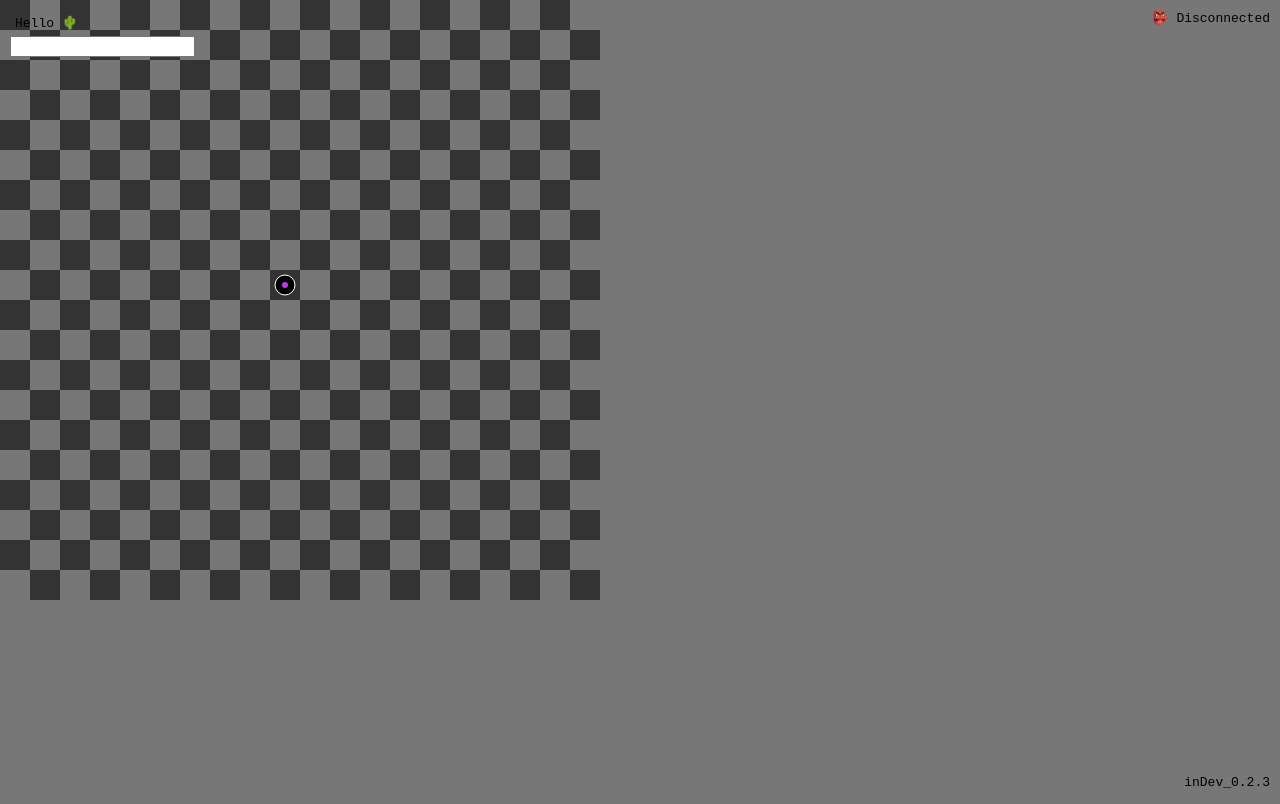
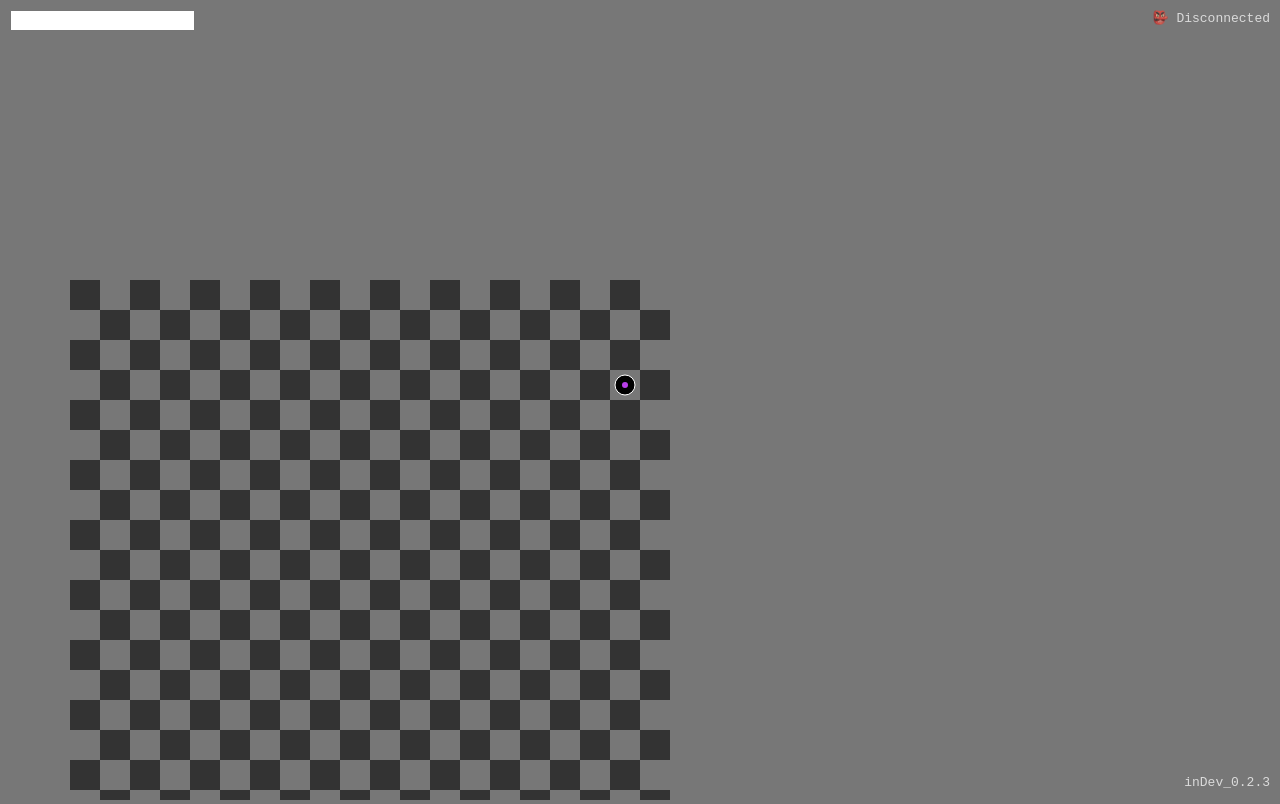
Before and after one commit to Evolveye/CChess.io, a website with bundled scripts: page client/index.html in a window 1280 px wide. Built offline with nearby package versions, Linux system fonts and the light colour scheme; no server answers.

Commit message:
^ chessboard moving & chat

```diff
--- a/app.js
+++ b/app.js
@@ -87,8 +87,6 @@ wss.on( `connection`, ws => {
           wssRooms.get( appWs.room )( type, data, appWs )
     }
   }
-
-  ws.onclose = e => console.log( e.target.appWs.player )
 } )
 
 setInterval( () => {
--- a/client/css/main.css
+++ b/client/css/main.css
@@ -6,6 +6,7 @@ body {
 }
 body > * {
   position: absolute;
+  color: #FFFFFFBB;
 }
 
 .chat {
@@ -13,7 +14,9 @@ body > * {
   top: 10px;
 }
   .chat-message {
-    margin: 5px;
+    margin: 0;
+    padding: 5px;
+    background-color: #00000044;
   }
 
 .canvas-main {
--- a/client/js/chat.js
+++ b/client/js/chat.js
@@ -2,9 +2,7 @@ import ws from "./ws.js"
 
 const chatbox = document.querySelector( `.chat` )
 chatbox.innerHTML = /* html */ `
-  <div class="chat-messages">
-    <p class="chat-message">Hello 🌵</p>
-  </div>
+  <div class="chat-messages"></div>
   <input class="chat-input">
 `
 
@@ -18,9 +16,13 @@ chatInput.onkeydown = e => {
   }
 }
 
+ws.send( `chat-new_message`, `Hello 🌵` )
 ws.on( `chat-new_message`, msg => {
   const message = document.createElement( `p` )
   message.className = `chat-message`
   message.textContent = msg
+
   chatMessages.insertAdjacentElement( `beforeend`, message )
+
+  setTimeout( () => message.remove(), 1000 * 5 )
 } )
--- a/client/js/game.js
+++ b/client/js/game.js
@@ -1,22 +1,26 @@
 import ws from "./ws.js"
 
+function rand( min, max ) {
+  return Math.floor( Math.random() * (max - min) ) + min
+}
+
 class Player {
-  constructor( movingTimeStamp, color ) {
+  constructor( x, y, movingTimestamp, color ) {
     this.id = Math.random()
-    this.x = 10 // Math.floor( Math.random() * 700 )
-    this.y = 10 // Math.floor( Math.random() * 500 )
+    this.x = x
+    this.y = y
 
     this.width = window.innerWidth
     this.height = window.innerHeight
 
     this.color = color
     this.canMove = true
-    this.movingTimeStamp = movingTimeStamp
+    this.movingTimestamp = movingTimestamp
   }
 }
 
 class Game {
-  constructor( width, height, tileSize ) {
+  constructor( width, height, tileSize, playerMovingTimestamp ) {
 
     /* *
      * Structure */
@@ -36,10 +40,19 @@ class Game {
 
     this.pawnColors = [`#4DFF57`, `#7461FF`, `#FF524C`, `#FFC16D`, `#ACFFE7`, `#B83EE8`]
 
-    this.player = new Player( 500, this.pawnColors[ Math.floor( Math.random() * this.pawnColors.length ) ] )
+    this.player = new Player(
+      rand( 1, width ),
+      rand( 1, height ),
+      playerMovingTimestamp,
+      this.pawnColors[ Math.floor( Math.random() * this.pawnColors.length ) ]
+    )
 
     this.entities = []
 
+    this.camera = {
+      x: this.player.width / 2 - this.player.x * tileSize,
+      y: this.player.height / 2 - this.player.y * tileSize
+    }
     this.map = { tileSize, width, height }
 
 
@@ -63,20 +76,29 @@ class Game {
 
   logic() {
     const m = this.map
+    const c = this.camera
     const p = this.player
 
     if ( p.canMove && Game.key( `arrow` ) ) {
-      if ( Game.key( `left` ) && p.x )
+      if ( Game.key( `left` ) && p.x > 1 ) {
+        c.x += m.tileSize
         p.x--
-      else if ( Game.key( `right` ) && p.x < m.width )
+      }
+      else if ( Game.key( `right` ) && p.x < m.width ) {
+        c.x -= m.tileSize
         p.x++
-      else if ( Game.key( `up` ) && p.y )
+      }
+      else if ( Game.key( `up` ) && p.y > 1 ) {
+        c.y += m.tileSize
         p.y--
-      else if ( Game.key( `down` ) && p.y < m.height )
+      }
+      else if ( Game.key( `down` ) && p.y < m.height ) {
+        c.y -= m.tileSize
         p.y++
+      }
 
       p.canMove = false
-      setTimeout( () => p.canMove = true, p.movingTimeStamp )
+      setTimeout( () => p.canMove = true, p.movingTimestamp )
     }
 
     ws.send( `game-player_update`, {
@@ -88,38 +110,52 @@ class Game {
   draw() {
     const m = this.map
     const p = this.player
+    const c = this.camera
     const ctx = this.ctx
     const tSize = m.tileSize
 
     ctx.clearRect( 0, 0, ctx.canvas.width, ctx.canvas.height )
 
-    // map
+
+
+    /* *
+     * Map */
+
     ctx.fillStyle = `#333`
     for ( let y = 0;  y < m.height;  y++ )
       for ( let x = y % 2;  x < m.width;  x += 2 ) {
-        ctx.fillRect( x * tSize, y * tSize, tSize, tSize )
+        ctx.fillRect( c.x + x * tSize, c.y + y * tSize, tSize, tSize )
       }
 
+
+
+    /* *
+     * Entities */
 
     ctx.fillStyle = `#000`
     for ( const e of this.entities ) {
       ctx.beginPath()
-      ctx.arc( (e.x - .5) * tSize, (e.y - .5) * tSize, 10, 0, Math.PI * 2 )
+      ctx.arc( c.x + (e.x - .5) * tSize, c.y + (e.y - .5) * tSize, 10, 0, Math.PI * 2 )
       ctx.closePath()
       ctx.fill()
     }
 
+
+
+    /* *
+     * Player */
+
     ctx.strokeStyle = `white`
     ctx.lineWidth = 1
     ctx.beginPath()
-    ctx.arc( (p.x - .5) * tSize, (p.y - .5) * tSize, 10, 0, Math.PI * 2 )
+    ctx.arc( c.x + (p.x - .5) * tSize, c.y + (p.y - .5) * tSize, 10, 0, Math.PI * 2 )
     ctx.closePath()
     ctx.fill()
     ctx.stroke()
 
     ctx.fillStyle = p.color
     ctx.beginPath()
-    ctx.arc( (p.x - .5) * tSize, (p.y - .5) * tSize, 3, 0, Math.PI * 2 )
+    ctx.arc( c.x + (p.x - .5) * tSize, c.y + (p.y - .5) * tSize, 3, 0, Math.PI * 2 )
     ctx.closePath()
     ctx.fill()
   }
@@ -146,7 +182,7 @@ class Game {
 }
 Game.keys = []
 
-const game = new Game( 20, 20, 30 )
+const game = new Game( 20, 20, 30, 100 )
 const player = game.player
 
 ws.on( `game-update`, players => {
@@ -160,8 +196,9 @@ ws.on( `game-update`, players => {
       } )
 } )
 
-// window.Game = Game
-// window.game = game
+window.Game = Game
+window.game = game
+window.player = game.player
 
 
 document.addEventListener( `keydown`, e => Game.keys[ e.keyCode ] = true )
```
